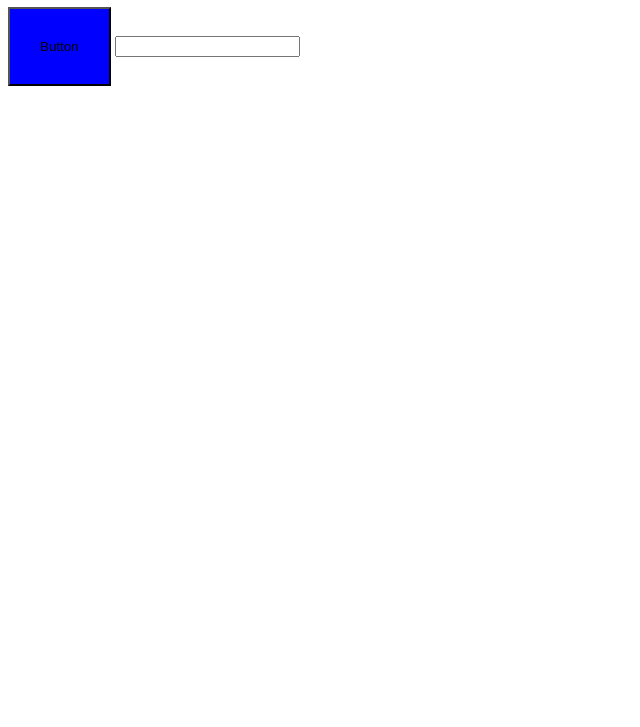
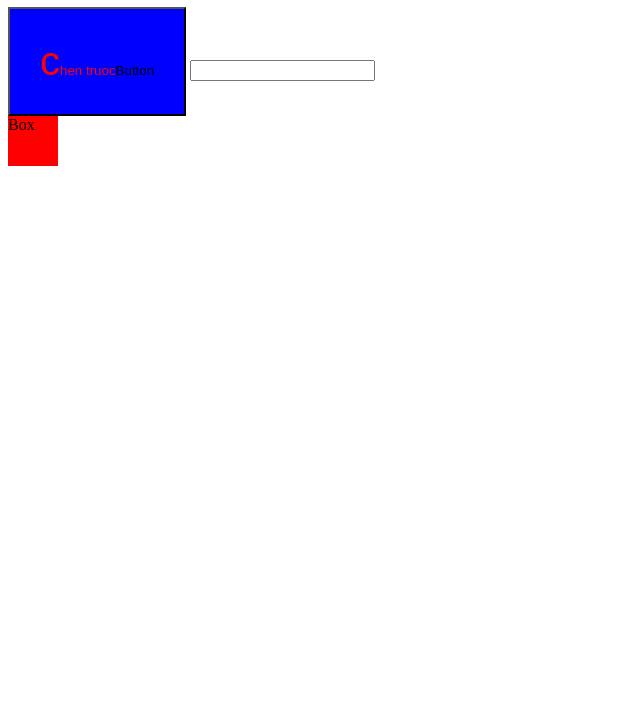
Before and after one commit to nguyenhoangthe93/CSS_Selector, a plain HTML site: page index.html in a window 1280 px wide. Shown: the part 73-800 px from the top of the page, without its empty margins (0-640 px from the left). Drawn offline with Linux system fonts and the light colour scheme.

Commit message:
1 file modified

```diff
--- a/index.html
+++ b/index.html
@@ -47,6 +47,17 @@
       .btn {
         background: blue;
         padding: 30px;
+        /* opacity: 1; */
+
+        /* transition-delay: 0;
+        transition-duration: 3s;
+        transition-property: all;
+        transition-timing-function: ease; */
+
+        /* viết tắt */
+        transition: all 2s ease 0;
+
+        position: relative;
       }
 
       /* pseduo class */
@@ -55,14 +66,56 @@
       .btn:hover {
         background: violet;
         color: red;
+        font-size: 30px;
+        /* opacity: 0.5; */
       }
 
       /* khi click vào */
       .input:focus {
         background: red;
       }
-       /* pseduo class */
+      /* pseduo class */
 
+      /* phóng to chữ cái đàu tiên */
+      .btn::first-letter {
+        font-size: 40px;
+      }
+      /* chèn sau */
+      .btn::after {
+        content: '';
+        /* color: yellow; */
+
+        position: absolute;
+        background: green;
+        bottom: 0;
+        left: 0;
+        width: 0px;
+        height: 10px;
+        transition: all 2s ease;
+      }
+      /* chèn trước */
+      .btn::before {
+        content: 'chen truoc';
+        color: red;
+      }
+
+      /* css opacity : độ mờ đục thẻ btn 0:là ẩn , 0.5 mờ , 1: ẩn luôn */
+
+      /* Css transitions */
+      /* • transition-delay; thời gian delay
+      • transition-duration: thời gian chuyển đổi vis dụ opacity 0->1 mất 1s
+      • transition-property: tên thuộc tinhs: all tất cả , color
+      • transition-timing-function: ease: khởi dầu chậm kết thúc chậm, ease-in: vào chậm ra nhanh, ease-out: vào nhanh ra chậm  */
+      .btn:hover::after {
+        width: 100%;
+      }
+
+      /* animation */
+      .box {
+        width: 50px;
+        height: 50px;
+        background: red;
+      }
     </style>
   </head>
 
@@ -118,7 +171,12 @@
     <!--  anh chị em chung ~ -->
     <!-- ------------------------------------------------------------------- -->
 
+    <!-- /* pseduo class */ -->
     <button class="btn">Button</button>
     <input type="text" class="input" />
+
+    <!-- /* pseduo class */ -->
+
+    <div class="box">Box</div>
   </body>
 </html>
```
